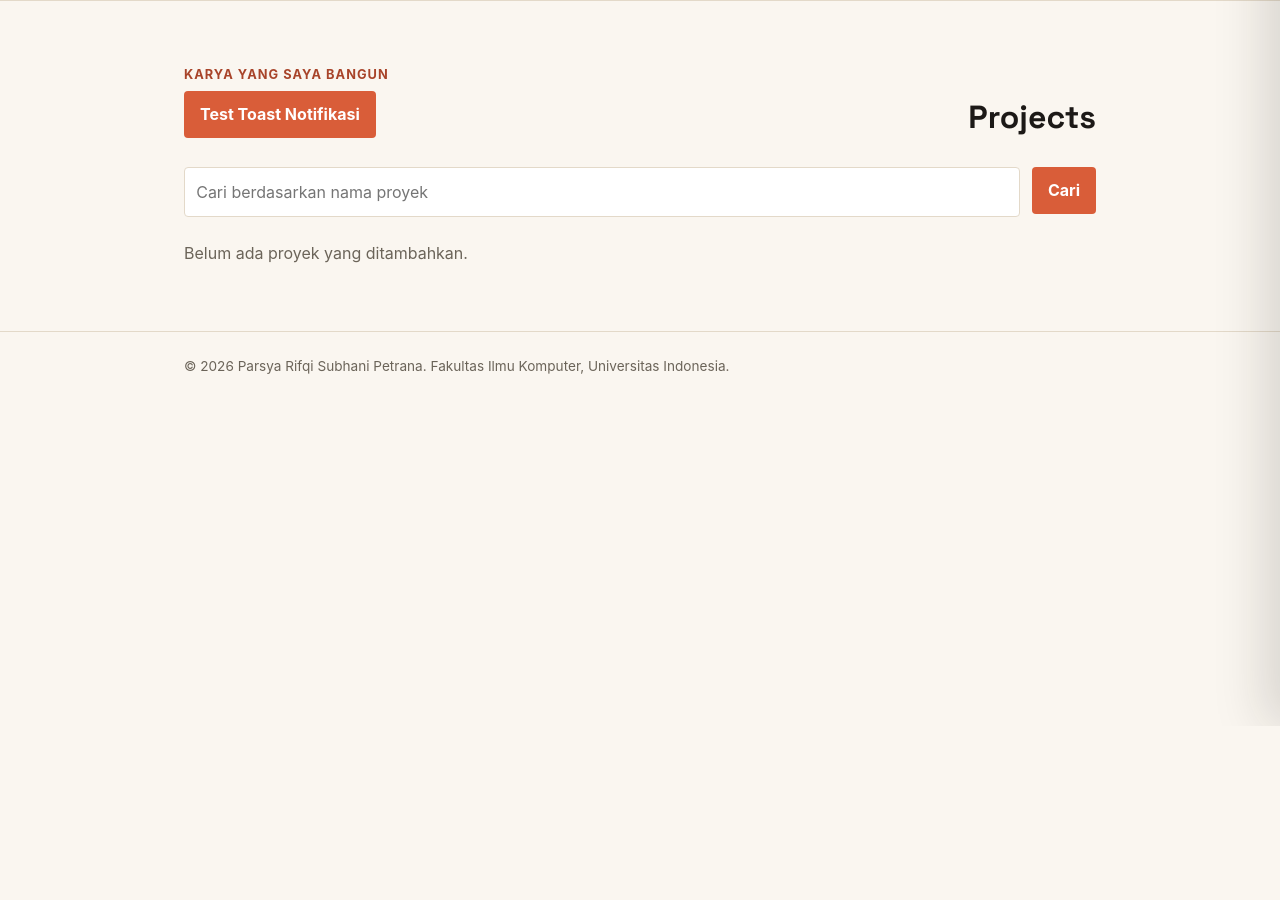
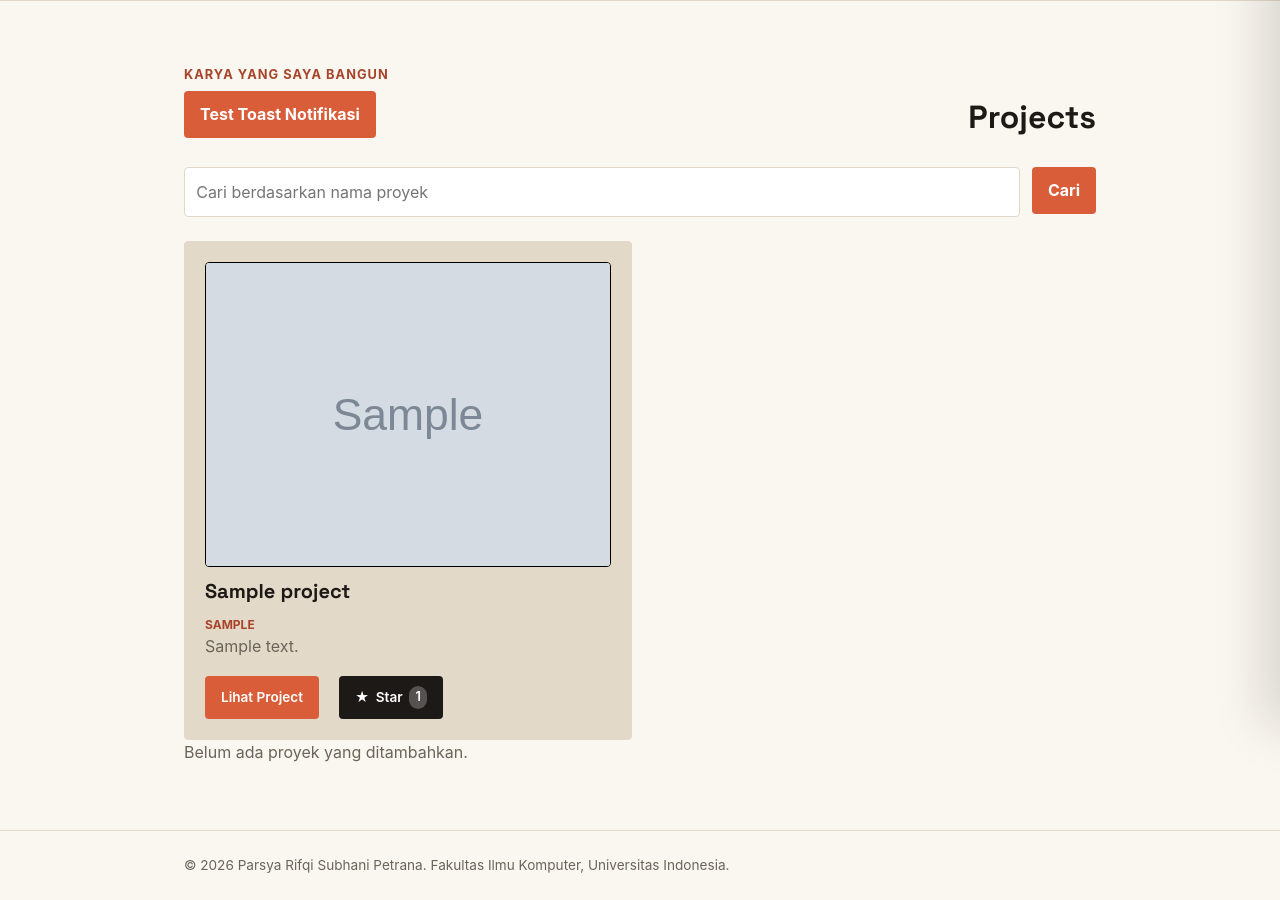
Before and after one commit to parsyarifqi/myportofolio, a Django app: page /projects/ in a window 1280 px wide. Shown: the part 74-974 px from the top of the page. Before the commit the page ends 800 px from the top, so only its background shows below. Run offline with Django 5.2, Linux system fonts and the light colour scheme; tables that the repository leaves empty hold one stand-in row (values such as "Sample post"); grey boxes marked "Sample" are stand-in pictures.

Commit message:
fix: memindahkan block script ke sebelum endblock dan menambahkan argumen model_name pada starUrl

```diff
--- a/templates/project.html
+++ b/templates/project.html
@@ -86,7 +86,6 @@
             </div>
         </section>
     </main>
-{% endblock content %}
 
     <script>
         // Konfigurasi
@@ -129,7 +128,7 @@
             // Dummy UUID digunakan untuk digantikan oleh ID asli dari data JSON
             const deleteUrl = "{% url 'main:delete_project' '00000000-0000-0000-0000-000000000000' %}"
                 .replace('00000000-0000-0000-0000-000000000000', projectId);
-        const starUrl = "{% url 'main:toggle_star' '00000000-0000-0000-0000-000000000000' %}"
+            const starUrl = "{% url 'main:toggle_star' 'project' '00000000-0000-0000-0000-000000000000' %}"
                 .replace('00000000-0000-0000-0000-000000000000', projectId);
 
             const deleteHtml = IS_SUPERUSER
@@ -231,3 +230,4 @@ Penjelasan Logika JavaScript
 
     - Penanganan event pencarian memanggil e.preventDefault() untuk memastikan halaman tidak di-reload saat pengguna menekan tombol Cari. Sebagai gantinya, fungsi fetchProjects dipanggil dengan parameter kata kunci yang diketikkan pengguna.
     -->
+{% endblock content %}
```
Lines whose indentation alone changed are shown as unchanged.
